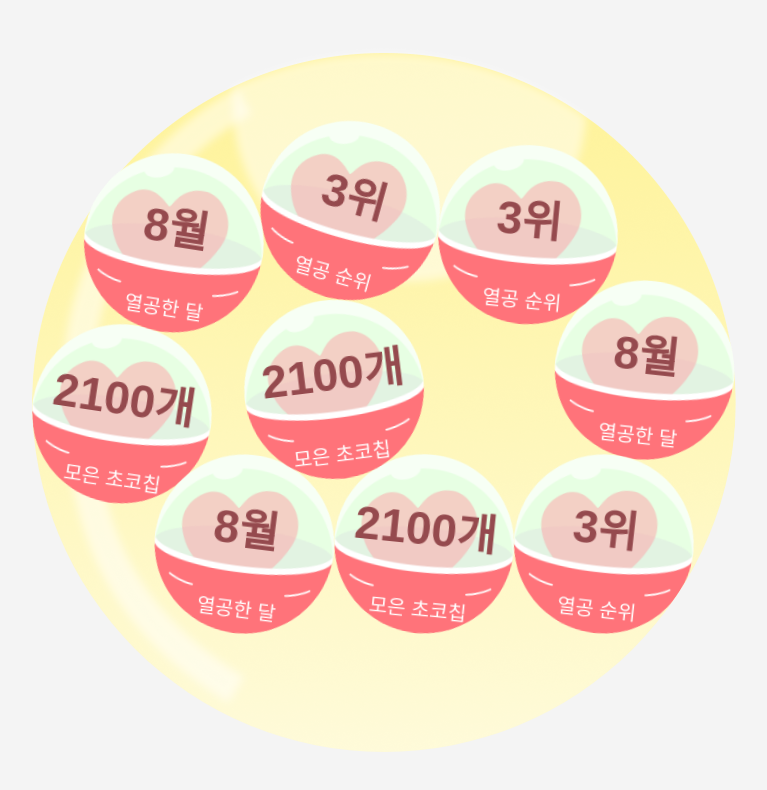
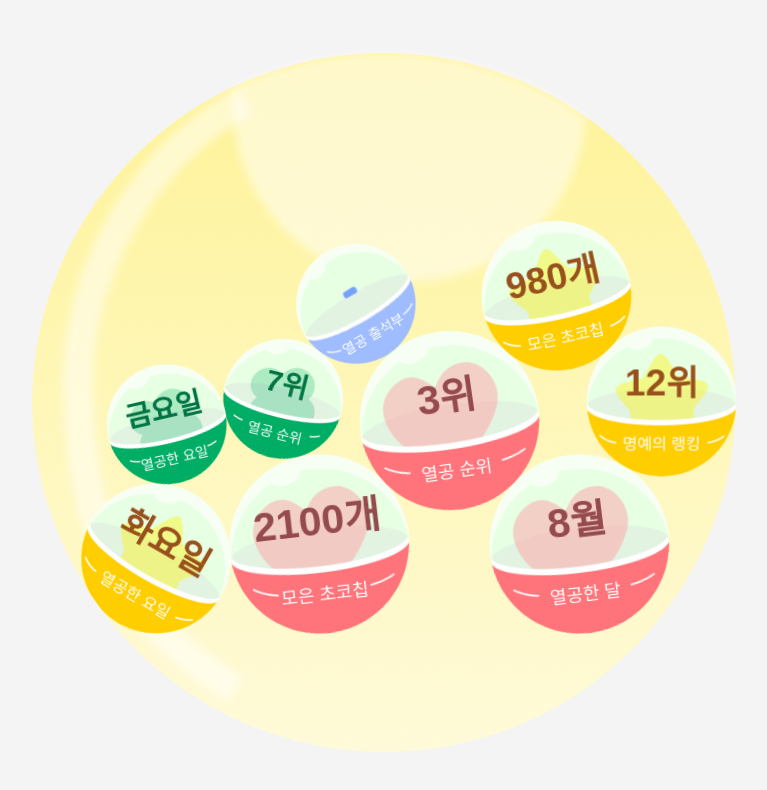
Before and after one commit to sang7085/com2us, a plain HTML site: page index.html in a window 1280 px wide. Shown: the whole page, without its empty margins (256-1023 px from the left). Drawn offline with nearby package versions, Linux system fonts and the light colour scheme; a web font is replaced by a local one.

Commit message:
css 수정

```diff
--- a/index.html
+++ b/index.html
@@ -96,17 +96,17 @@
         background: url("./images/event/20261127/lotto_ball01.png") no-repeat 0 / cover;
       }
       .ball.large .ball_tit {
-        top: calc(146 * var(--760));
-        font-size: calc(20 * var(--760));
+        top: calc(132 * var(--760));
+        font-size: calc(18 * var(--760));
       }
       .ball.large .ball_text {
-        top: calc(52 * var(--760));
+        top: calc(47 * var(--760));
       }
       .ball.large .ball_text span:first-child {
-        font-size: calc(46 * var(--760));
+        font-size: calc(41 * var(--760));
       }
       .ball.large .ball_text span:last-child {
-        font-size: calc(43 * var(--760));
+        font-size: calc(39 * var(--760));
       }
 
       /* ===== medium ===== */
@@ -139,7 +139,7 @@
       }
       .ball.regular .ball_tit {
         top: calc(88 * var(--760));
-        font-size: calc(13 * var(--760));
+        font-size: calc(14 * var(--760));
       }
       .ball.regular .ball_text {
         top: calc(30 * var(--760));
@@ -160,7 +160,7 @@
       }
       .ball.empty .ball_tit {
         top: calc(88 * var(--760));
-        font-size: calc(13 * var(--760));
+        font-size: calc(14 * var(--760));
       }
     </style>
   </head>
@@ -197,7 +197,7 @@
             <p class="ball_tit"><span>열공 순위</span></p>
           </div>
         </div>
-        <div class="ball large">
+        <!-- <div class="ball large">
           <div class="text_wrap">
             <p class="ball_text"><span>2100</span><span>개</span></p>
             <p class="ball_tit"><span>모은 초코칩</span></p>
@@ -232,10 +232,10 @@
             <p class="ball_text"><span>3</span><span>위</span></p>
             <p class="ball_tit"><span>열공 순위</span></p>
           </div>
-        </div>
+        </div> -->
 
         <!-- medium x3 -->
-        <!-- <div class="ball medium">
+        <div class="ball medium">
           <div class="text_wrap">
             <p class="ball_text"><span>12</span><span>위</span></p>
             <p class="ball_tit"><span>명예의 랭킹</span></p>
@@ -243,7 +243,7 @@
         </div>
         <div class="ball medium">
           <div class="text_wrap">
-            <p class="ball_text"><span>화</span><span>요일</span></p>
+            <p class="ball_text"><span></span><span>화요일</span></p>
             <p class="ball_tit"><span>열공한 요일</span></p>
           </div>
         </div>
@@ -252,10 +252,10 @@
             <p class="ball_text"><span>980</span><span>개</span></p>
             <p class="ball_tit"><span>모은 초코칩</span></p>
           </div>
-        </div> -->
+        </div>
 
         <!-- regular x2 + empty x1 -->
-        <!-- <div class="ball regular">
+        <div class="ball regular">
           <div class="text_wrap">
             <p class="ball_text"><span>7</span><span>위</span></p>
             <p class="ball_tit"><span>열공 순위</span></p>
@@ -263,7 +263,7 @@
         </div>
         <div class="ball regular">
           <div class="text_wrap">
-            <p class="ball_text"><span>금</span><span>요일</span></p>
+            <p class="ball_text"><span></span><span>금요일</span></p>
             <p class="ball_tit"><span>열공한 요일</span></p>
           </div>
         </div>
@@ -271,7 +271,7 @@
           <div class="text_wrap">
             <p class="ball_tit"><span>열공 출석부</span></p>
           </div>
-        </div> -->
+        </div>
       </div>
     </div>
 
```
